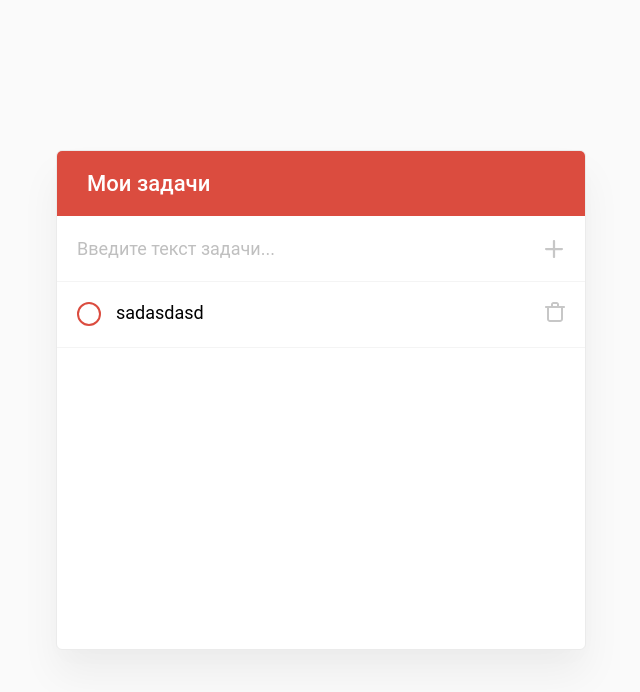
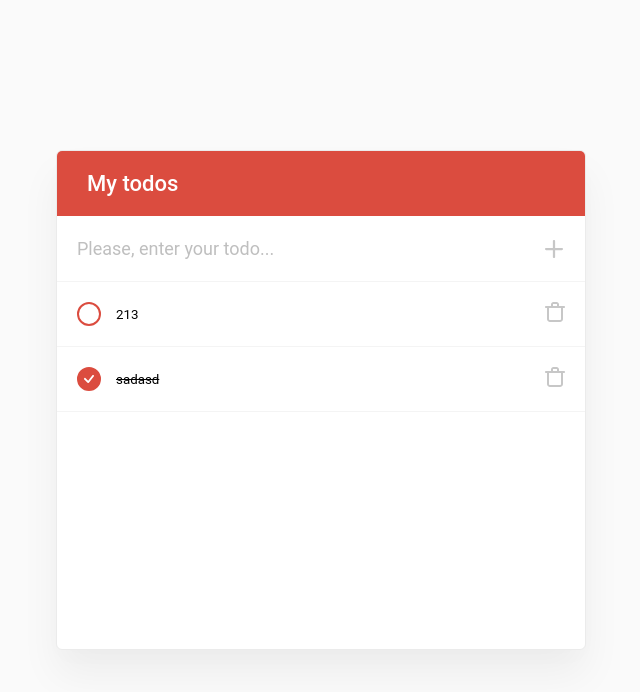
Before and after one commit to SMU25/vue-js-todo-list, a Vue app: page / in a window 1280 px wide. Shown: the top 692 px of the page, without its empty margins (319-959 px from the left). Built offline with nearby package versions, Linux system fonts and the light colour scheme.

Commit message:
Added funcs remove, edit and label changed

```diff
--- a/src/App.vue
+++ b/src/App.vue
@@ -1,14 +1,40 @@
-<style></style>
+<script lang="ts" setup>
+import { ref } from "vue";
+import TodoItem from "./components/TodoItem/index.vue";
 
-<script lang="ts" setup></script>
+const HEADING = "My todos";
+
+let id = 0;
+
+const todoList = ref([
+  { id: ++id, text: "213", isDone: false },
+  { id: ++id, text: "sadasd", isDone: true },
+]);
+
+const checkTodoItem = (id: number) => {
+  todoList.value = todoList.value.map((item) =>
+    item.id === id ? { ...item, isDone: !item.isDone } : item
+  );
+};
+
+const updateTodoItemText = (id: number, value: string) => {
+  todoList.value = todoList.value.map((item) =>
+    item.id === id ? { ...item, text: value } : item
+  );
+};
+
+const removeTodoItem = (id: number) => {
+  todoList.value = todoList.value.filter((item) => item.id !== id);
+};
+</script>
 
 <template>
   <div class="todo">
     <div class="todo__header">
-      <h4>Мои задачи</h4>
+      <h4>{{ HEADING }}</h4>
     </div>
     <div class="todo__add-field">
-      <input type="text" placeholder="Введите текст задачи..." />
+      <input type="text" placeholder="Please, enter your todo..." />
       <button class="todo__add-field-button">
         <svg
           width="18"
@@ -24,41 +50,15 @@
         </svg>
       </button>
     </div>
-    <div class="todo__list">
-      <div class="todo__list-item">
-        <!-- todo__list-item--completed -->
-        <div class="todo__list-item-check">
-          <svg
-            width="10"
-            height="8"
-            viewBox="0 0 10 8"
-            fill="none"
-            xmlns="http://www.w3.org/2000/svg"
-          >
-            <path
-              fillRule="evenodd"
-              clipRule="evenodd"
-              d="M8.43434 0.26763C8.60579 0.0968096 8.83724 0.000672966 9.07865 3.51967e-06C9.32006 -0.000665926 9.55204 0.0941856 9.72442 0.264052C9.89681 0.433918 9.99575 0.665151 9.99987 0.907757C10.004 1.15036 9.91293 1.38485 9.74641 1.56052L4.85587 7.70484C4.77182 7.79584 4.67038 7.86886 4.55761 7.91955C4.44483 7.97023 4.32305 7.99754 4.19954 7.99984C4.07602 8.00214 3.95332 7.97938 3.83876 7.93293C3.72419 7.88647 3.62013 7.81727 3.53278 7.72947L0.292438 4.47138C0.202165 4.38683 0.12976 4.28488 0.0795416 4.1716C0.029323 4.05832 0.0023197 3.93603 0.000142992 3.81203C-0.00203372 3.68803 0.0206608 3.56487 0.0668722 3.44987C0.113084 3.33488 0.181865 3.23042 0.269114 3.14273C0.356363 3.05504 0.460292 2.98591 0.5747 2.93946C0.689108 2.89301 0.811652 2.8702 0.935022 2.87239C1.05839 2.87458 1.18006 2.90172 1.29277 2.95219C1.40547 3.00267 1.50691 3.07544 1.59103 3.16617L4.15635 5.74334L8.41107 0.294719C8.41866 0.285181 8.42684 0.276133 8.43557 0.26763H8.43434Z"
-              fill="white"
-            />
-          </svg>
-        </div>
-        <p>sadasdasd</p>
-        <div class="todo__list-item-remove">
-          <svg
-            width="20"
-            height="21"
-            viewBox="0 0 20 21"
-            fill="none"
-            xmlns="http://www.w3.org/2000/svg"
-          >
-            <path
-              d="M19 4.00138H14V2.33138C13.9765 1.6912 13.7002 1.08644 13.2316 0.649671C12.7629 0.212905 12.1402 -0.0202285 11.5 0.00137844H8.5C7.85975 -0.0202285 7.23706 0.212905 6.76843 0.649671C6.2998 1.08644 6.02346 1.6912 6 2.33138V4.00138H1C0.734784 4.00138 0.48043 4.10674 0.292893 4.29427C0.105357 4.48181 0 4.73616 0 5.00138C0 5.2666 0.105357 5.52095 0.292893 5.70849C0.48043 5.89602 0.734784 6.00138 1 6.00138H2V17.0014C2 17.797 2.31607 18.5601 2.87868 19.1227C3.44129 19.6853 4.20435 20.0014 5 20.0014H15C15.7956 20.0014 16.5587 19.6853 17.1213 19.1227C17.6839 18.5601 18 17.797 18 17.0014V6.00138H19C19.2652 6.00138 19.5196 5.89602 19.7071 5.70849C19.8946 5.52095 20 5.2666 20 5.00138C20 4.73616 19.8946 4.48181 19.7071 4.29427C19.5196 4.10674 19.2652 4.00138 19 4.00138ZM8 2.33138C8 2.17138 8.21 2.00138 8.5 2.00138H11.5C11.79 2.00138 12 2.17138 12 2.33138V4.00138H8V2.33138ZM16 17.0014C16 17.2666 15.8946 17.521 15.7071 17.7085C15.5196 17.896 15.2652 18.0014 15 18.0014H5C4.73478 18.0014 4.48043 17.896 4.29289 17.7085C4.10536 17.521 4 17.2666 4 17.0014V6.00138H16V17.0014Z"
-              fill="#C7C7C7"
-            />
-          </svg>
-        </div>
-      </div>
+    <div v-if="todoList?.length" class="todo__list">
+      <TodoItem
+        v-for="item in todoList"
+        :key="item.id"
+        :checkTodoItem="checkTodoItem"
+        :updateTodoItemText="updateTodoItemText"
+        :removeTodoItem="removeTodoItem"
+        :="item"
+      />
     </div>
   </div>
 </template>
--- /dev/null
+++ b/src/components/Button/index.vue
@@ -0,0 +1,16 @@
+<script lang="ts" setup>
+import { toRefs } from "vue";
+
+interface Props {
+  className?: string;
+}
+
+const props = defineProps<Props>();
+const { className } = toRefs(props);
+</script>
+
+<template>
+  <button :class="className">
+    <slot></slot>
+  </button>
+</template>
--- /dev/null
+++ b/src/components/TodoItem/index.vue
@@ -0,0 +1,36 @@
+<script lang="ts" setup>
+import { ref, toRefs, watch } from "vue";
+import Button from "@/components/Button/index.vue";
+import IconTrash from "@/components/icons/IconTrash.vue";
+
+type VoidFuncWithIdValue = (id: number) => void;
+
+interface Props {
+  id: number;
+  text: string;
+  isDone: boolean;
+  checkTodoItem: VoidFuncWithIdValue;
+  updateTodoItemText: (id: number, value: string) => void;
+  removeTodoItem: VoidFuncWithIdValue;
+}
+
+const props = defineProps<Props>();
+const { id, text, isDone, removeTodoItem, checkTodoItem, updateTodoItemText } =
+  toRefs(props);
+
+const inputValue = ref(text.value);
+
+watch(inputValue, () => updateTodoItemText.value(id.value, inputValue.value));
+</script>
+
+<template>
+  <div :class="['todo__list-item', { 'todo__list-item--completed': isDone }]">
+    <Button class-name="todo__list-item-check" @click="checkTodoItem(id)">
+      <img v-if="isDone" src="@/assets/check.svg" />
+    </Button>
+    <input class="todo__list-item-input" v-model="inputValue" />
+    <Button class-name="todo__list-item-remove" @click="removeTodoItem(id)">
+      <IconTrash />
+    </Button>
+  </div>
+</template>
--- /dev/null
+++ b/src/components/icons/IconTrash.vue
@@ -0,0 +1,14 @@
+<template>
+  <svg
+    width="20"
+    height="21"
+    viewBox="0 0 20 21"
+    fill="none"
+    xmlns="http://www.w3.org/2000/svg"
+  >
+    <path
+      d="M19 4.00138H14V2.33138C13.9765 1.6912 13.7002 1.08644 13.2316 0.649671C12.7629 0.212905 12.1402 -0.0202285 11.5 0.00137844H8.5C7.85975 -0.0202285 7.23706 0.212905 6.76843 0.649671C6.2998 1.08644 6.02346 1.6912 6 2.33138V4.00138H1C0.734784 4.00138 0.48043 4.10674 0.292893 4.29427C0.105357 4.48181 0 4.73616 0 5.00138C0 5.2666 0.105357 5.52095 0.292893 5.70849C0.48043 5.89602 0.734784 6.00138 1 6.00138H2V17.0014C2 17.797 2.31607 18.5601 2.87868 19.1227C3.44129 19.6853 4.20435 20.0014 5 20.0014H15C15.7956 20.0014 16.5587 19.6853 17.1213 19.1227C17.6839 18.5601 18 17.797 18 17.0014V6.00138H19C19.2652 6.00138 19.5196 5.89602 19.7071 5.70849C19.8946 5.52095 20 5.2666 20 5.00138C20 4.73616 19.8946 4.48181 19.7071 4.29427C19.5196 4.10674 19.2652 4.00138 19 4.00138ZM8 2.33138C8 2.17138 8.21 2.00138 8.5 2.00138H11.5C11.79 2.00138 12 2.17138 12 2.33138V4.00138H8V2.33138ZM16 17.0014C16 17.2666 15.8946 17.521 15.7071 17.7085C15.5196 17.896 15.2652 18.0014 15 18.0014H5C4.73478 18.0014 4.48043 17.896 4.29289 17.7085C4.10536 17.521 4 17.2666 4 17.0014V6.00138H16V17.0014Z"
+      fill="#C7C7C7"
+    />
+  </svg>
+</template>
--- a/src/styles/app.scss
+++ b/src/styles/app.scss
@@ -86,6 +86,15 @@ body {
       padding: 20px;
       border-bottom: 1px solid #f4f4f4;
 
+      &:hover {
+        background-color: #e5e5e542;
+
+        .todo__list-item-input {
+          background-color: #b6b6b642;
+          border-radius: 2px;
+        }
+      }
+
       &--completed {
         text-decoration: line-through;
         #{$self}-check {
@@ -106,9 +115,8 @@ body {
         justify-content: center;
         border: 2px solid #db4c3f;
         border-radius: 30px;
+        min-width: 24px;
         height: 24px;
-        width: 24px;
-        margin-right: 15px;
         cursor: pointer;
 
         svg {
@@ -119,13 +127,22 @@ body {
           background-color: #f8e0de;
         }
       }
+      &-input {
+        width: 100%;
+        margin: 0 15px;
+        border: none;
 
-      &-remove:hover {
+        &:focus {
+          background-color: #e5e5e542;
+        }
+      }
+      &-remove {
         cursor: pointer;
-
-        svg {
-          path {
-            fill: #202020;
+        &:hover {
+          svg {
+            path {
+              fill: #202020;
+            }
           }
         }
       }
--- a/src/styles/libs/_normalize.scss
+++ b/src/styles/libs/_normalize.scss
@@ -43,6 +43,11 @@ a {
   text-decoration: none;
 }
 
+button {
+  border: none;
+  background: none;
+}
+
 @mixin noselect {
   -webkit-touch-callout: none; /* iOS Safari */
   -webkit-user-select: none; /* Safari */
```
Also changed, not shown: package.json (+3 -19 lines), .eslintrc.js (added), src/assets/check.svg (added), src/components/AddTodo/index.vue (added), 1 other file (tests, documents, lock files or other folders).
